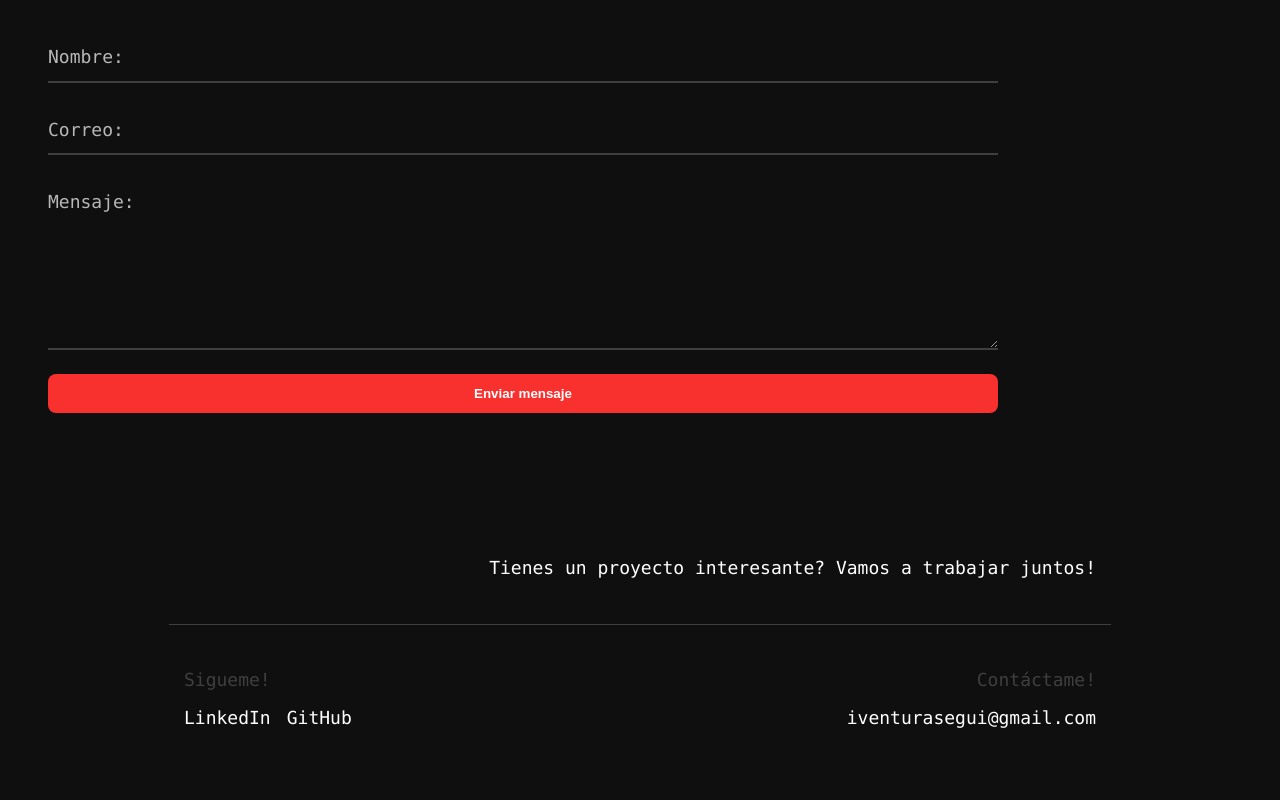
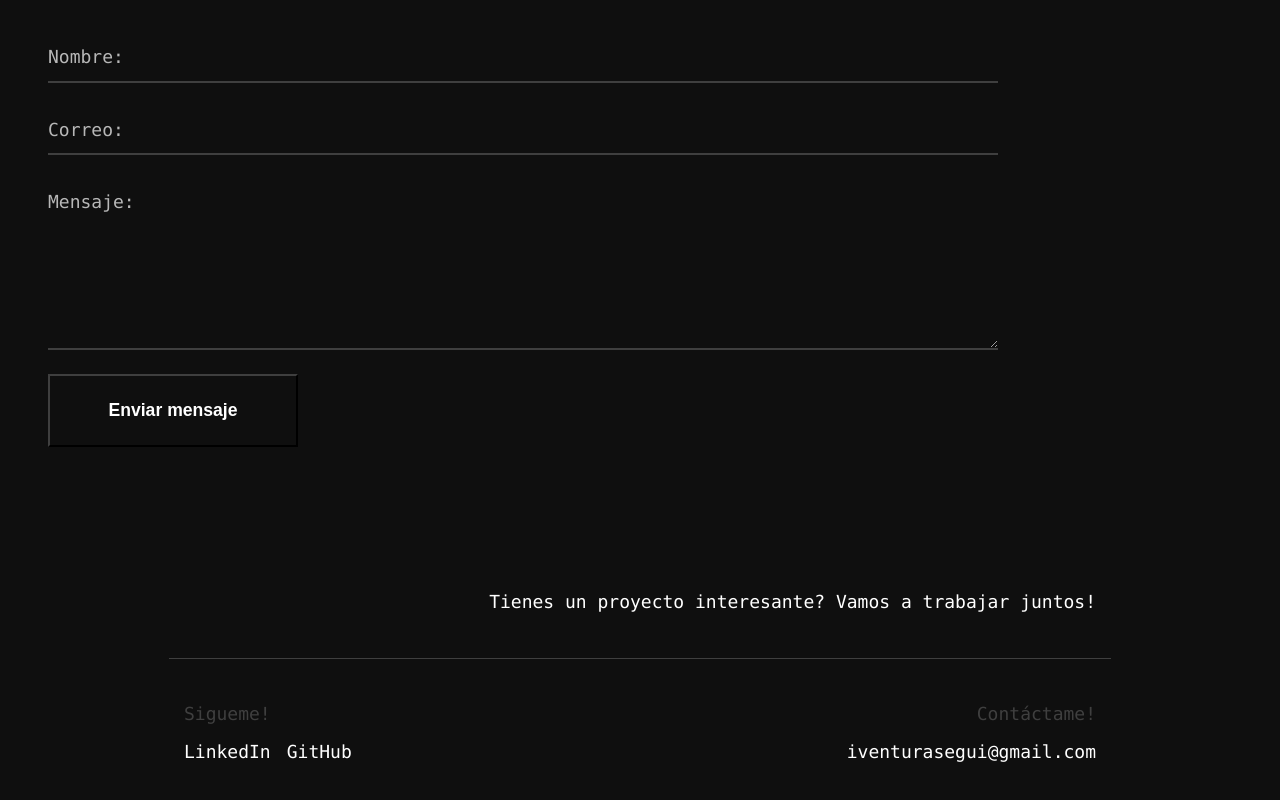
Before and after one commit to IvanVent/portfolio, a Next.js app: page /contact in a window 1280 px wide. Shown: the part 534-1334 px from the top of the page. Built offline with nearby package versions, Linux system fonts and the light colour scheme.

Commit message:
estilo boton enviar mensaje terminado

```diff
--- a/src/app/contact/page.tsx
+++ b/src/app/contact/page.tsx
@@ -71,7 +71,7 @@ export default function ContactPage() {
                     rows={5}
                     className="texto input-linea"
                 />
-                <button type="submit" style={{ background: "#f8312f", color: "white", padding: "0.75rem", border: "none", borderRadius: 8, fontWeight: 600, cursor: "pointer" }}>
+                <button type="submit" className="boton-enviar">
                     {t("contact.enviar")}
                 </button>
                 {status && <div style={{ marginTop: 8 }}>{status}</div>}
--- a/src/app/globals.css
+++ b/src/app/globals.css
@@ -1,8 +1,40 @@
+/*Estilos para la pagina de contacto*/
+
+/* Botón de enviar mensaje */
+.boton-enviar {
+  background: var(--color-negro);
+  color: var(--color-blanco);
+  padding: 1.5rem 1.5rem;
+  border: none;
+  font-weight: 600;
+  font-size: 1.1rem;
+  cursor: pointer;
+  transition: background 0.2s;
+  width: 250px;
+  border-top: 2px solid var(--color-gris);
+  border-left: 2px solid var(--color-gris);
+  border-bottom: 2px solid var(--color-negro-total);
+  border-right: 2px solid var(--color-negro-total);
+}
+
+.boton-enviar:hover,
+.boton-enviar:focus {
+  background: var(--color-rojo);
+}
+
+.form-style {
+  display: flex;
+  flex-direction: column;
+  max-width: 950px;
+  gap: 1.5rem;
+}
+
 .input-linea::placeholder {
   color: var(--foreground);
   font-family: var(--font-mono);
   opacity: 0.7;
 }
+
 /* Input transparente con solo línea inferior */
 .input-linea {
   background: transparent;
@@ -15,16 +47,9 @@
   transition: border-color 0.2s;
   border-radius: 0;
 }
+
 .input-linea:focus {
   border-bottom: 2.5px solid var(--color-rojo);
-}
-/*Estilos para la pagina de contacto*/
-
-.form-style {
-  display: flex;
-  flex-direction: column;
-  max-width: 950px;
-  gap : 1.5rem;
 }
 
 /*------------------------------------*/
@@ -94,7 +119,8 @@
   display: flex;
   flex-direction: column;
 }
-.info{
+
+.info {
   display: flex;
   flex-direction: row;
   margin: 2.5rem;
@@ -117,12 +143,13 @@
   border: none;
 }
 
-.row{
+.row {
   display: flex;
   flex-wrap: wrap;
   margin-right: -15px;
   margin-left: -15px;
 }
+
 /*------------------------------------*/
 
 /* Wrapper general para páginas */
@@ -218,7 +245,9 @@ a:focus {
 
 :root {
   --color-negro: #0f0f0f;
+  --color-negro-total: #000000;
   --color-gris: rgba(255, 255, 255, 0.2);
+  --color-gris-oscuro: #343a40;
   --color-blanco: #ffffff;
   --color-rojo: #f8312f;
   --background: var(--color-negro);
```
